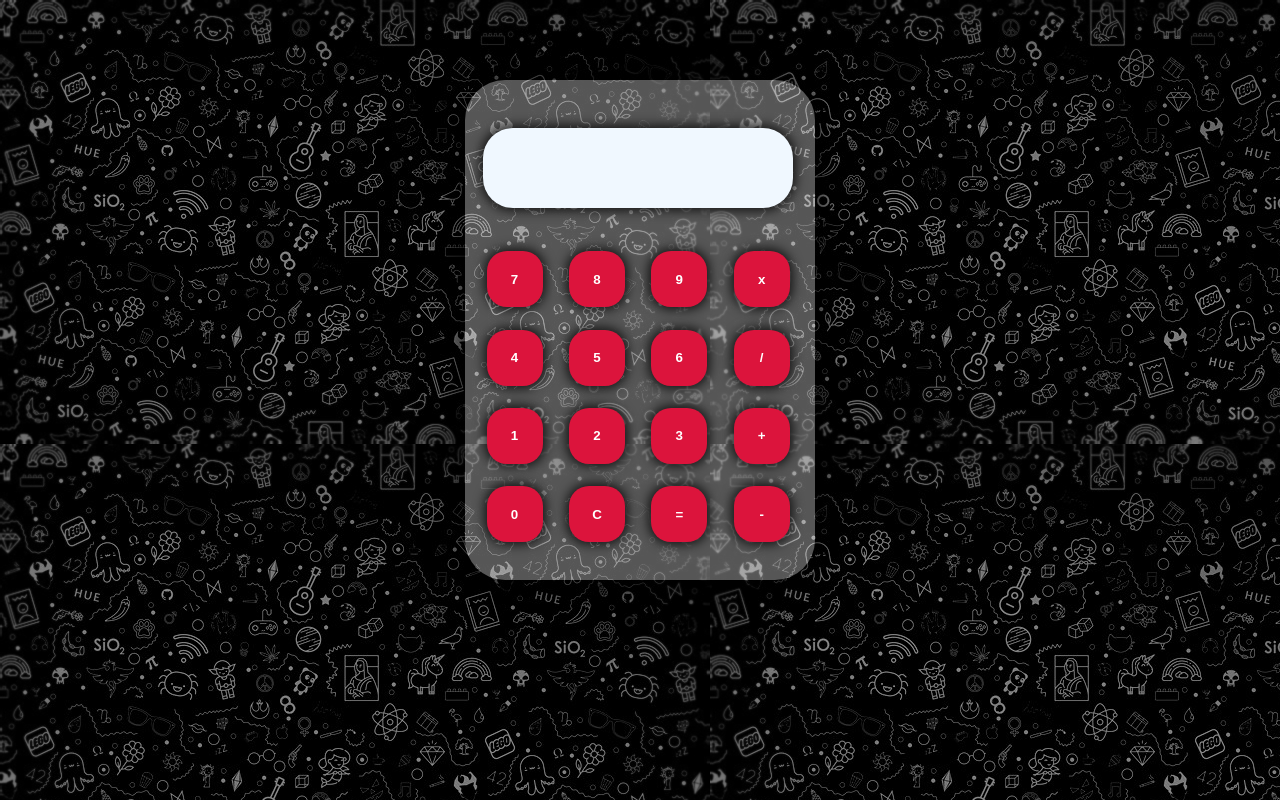
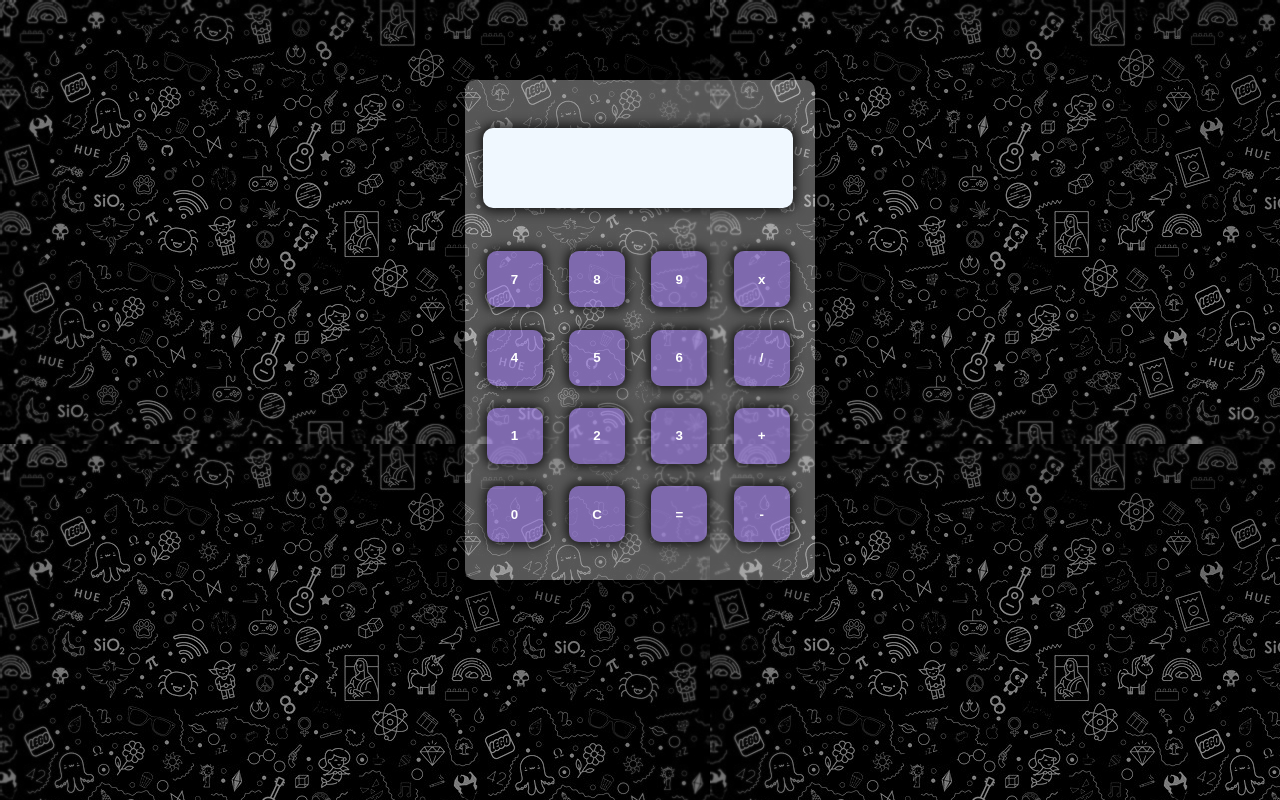
Before and after one commit to LilenAmado/Calculadora, a plain HTML site: page index.html in a window 1280 px wide. Drawn offline with Linux system fonts and the light colour scheme.

Commit message:
Update style.css

```diff
--- a/style.css
+++ b/style.css
@@ -1,3 +1,9 @@
+*{
+    margin: 0;
+    padding: 0;
+    box-sizing: border-box;
+    text-decoration: none;
+}
 body{
     background-image: url(img.jpg);
     background-repeat: repeat;
@@ -8,19 +14,19 @@ body{
     margin-left: auto;
     margin-right: auto;
     background-color: rgba(255, 255, 255, 0.336);
-    border-radius: 40px;
+    border-radius: 10px;
     margin-top: 5rem;
     -webkit-box-shadow: 0px 0px 35px 7px rgba(0,0,0,0.75);
 -moz-box-shadow: 0px 0px 35px 7px rgba(0,0,0,0.75);
 box-shadow: 0px 0px 35px 7px rgba(0,0,0,0.75);
 }
 .bnt{
-    background-color: crimson;
+    background-color:  rgba(152, 118, 231, 0.603);
     width: 3.5rem;
     height: 3.5rem;
     border: none;
     margin: .7rem;
-    border-radius: 20px;
+    border-radius: 10px;
     color: white;
     font-weight: 700;
     -webkit-box-shadow: 0px 0px 11px 3px rgba(0,0,0,0.75);
@@ -38,7 +44,7 @@ box-shadow: 0px 0px 35px 7px rgba(0,0,0,0.75);
     width: 310px;
     height: 80px;
     background-color: #f0f8ff;
-    border-radius: 30px;
+    border-radius: 10px;
     margin-top: 2rem;
     margin-bottom: 2rem;
     margin-left: .5rem;
```
